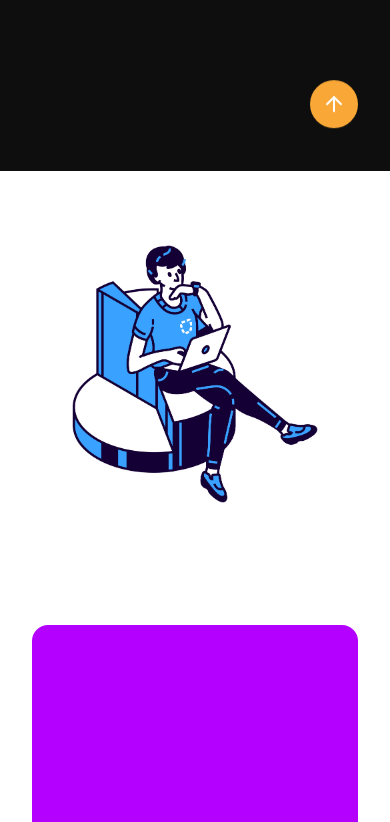
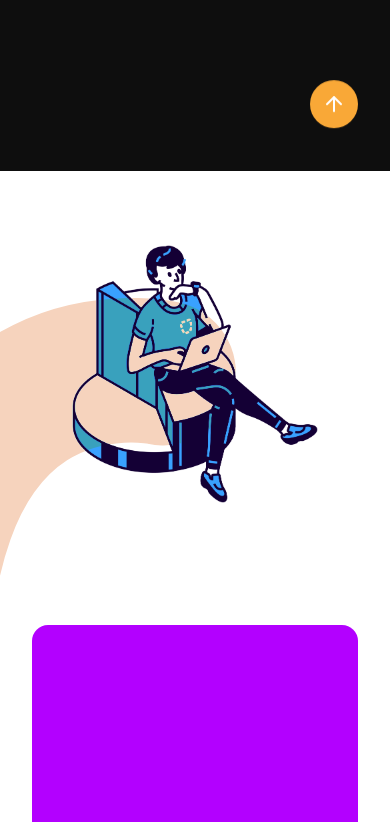
Before and after one commit to Ajith66310/portfolio, a React (Vite) app in the folder frontend/: page / in a window 390 px wide. Shown: the part 673-1495 px from the top of the page. Built offline with nearby package versions, Linux system fonts and the light colour scheme; a web font is replaced by a local one.

Commit message:
fix: adjust SVG mobile dimensions and class for improved layout

```diff
--- a/frontend/src/Home.tsx
+++ b/frontend/src/Home.tsx
@@ -180,18 +180,13 @@ const Home = () => {
           </svg>
 
           {/* Mobile SVG */}
-          <svg
-            className="svg-mobile"
-            width="1554" height="5040" viewBox="0 0 1554 5040" fill="none" xmlns="http://www.w3.org/2000/svg"
-          >
+          <svg width="1554" height="6048" viewBox="0 0 1554 6048" fill="none" xmlns="http://www.w3.org/2000/svg">
             <path
-              id="stroke-path-mobile"
-              d="M707.54 166.337C707.54 166.337 87.0399 27.3369 167.04 1051.34C247.041 2075.34 1047.04 955.337 1359.04 2059.34C1671.04 3163.34 -227.58 3009.5 308.42 2145.5C844.42 1281.5 829.92 4880 829.92 4880"
-              stroke="#F6D3BD"
-              strokeWidth="320"
-              strokeLinecap="round"
-            />
+              className="svg-mobile"
+
+              d="M707.54 166.337C707.54 166.337 87.0399 27.3369 167.04 1051.34C247.041 2075.34 1047.04 955.337 1359.04 2059.34C1671.04 3163.34 -227.58 3009.5 308.42 2145.5C844.42 1281.5 813.92 5888 813.92 5888" stroke="#F6D3BD" stroke-width="320" stroke-linecap="round" />
           </svg>
+
         </div>
       </section>
 
```
